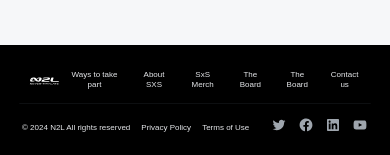
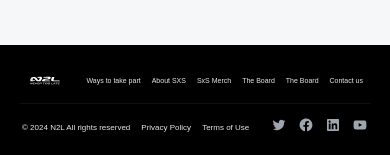
Before and after one commit to alekssawa/N2L, a React (Vite) app in the folder client/: page / in a window 390 px wide. Shown: the part 7187-7342 px from the top of the page. Built offline with nearby package versions, Linux system fonts and the light colour scheme; a web font is replaced by a local one.

Commit message:
change font-size by footer

```diff
--- a/client/src/components/footer/Footer.module.css
+++ b/client/src/components/footer/Footer.module.css
@@ -109,7 +109,7 @@
 
   .footer__menu__bar_up span {
     margin-right: 11px;
-    font-size: 8px;
+    font-size: 7px;
     line-height: 1.3;
   }
 
```
